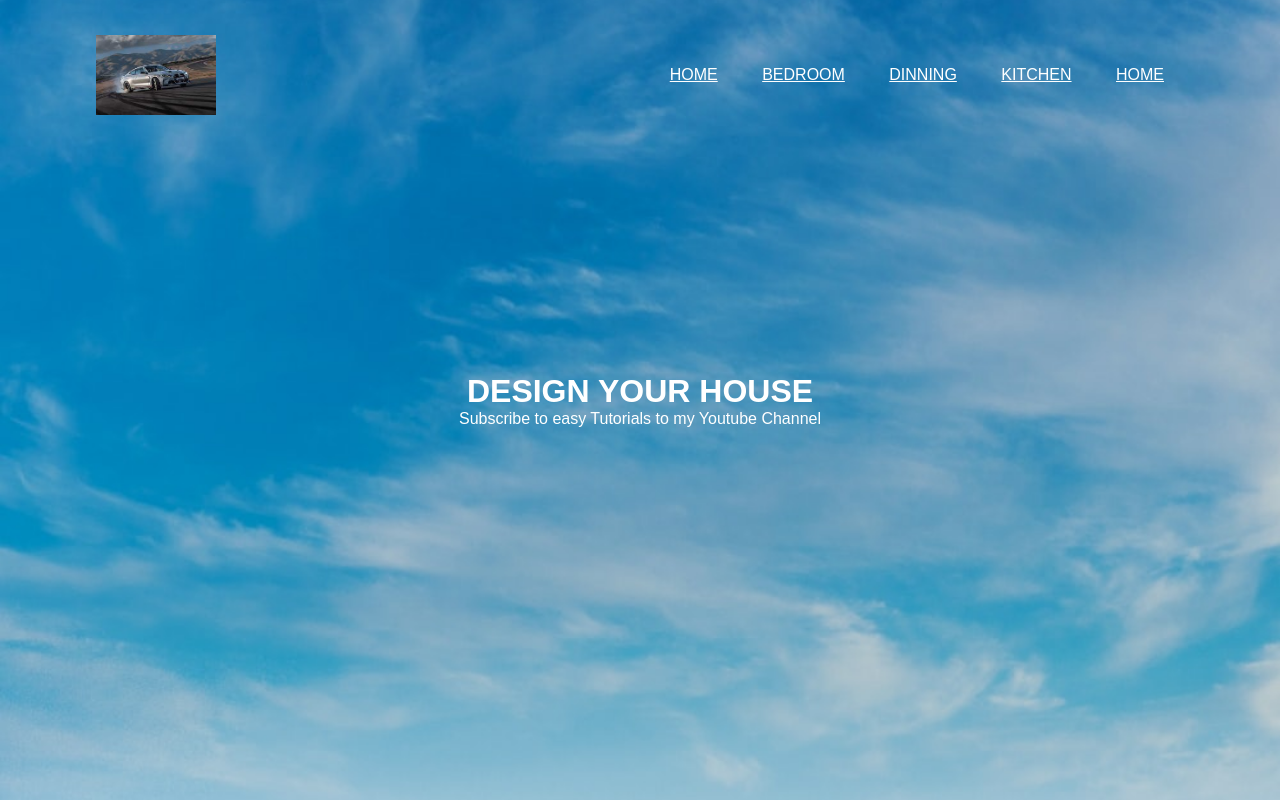
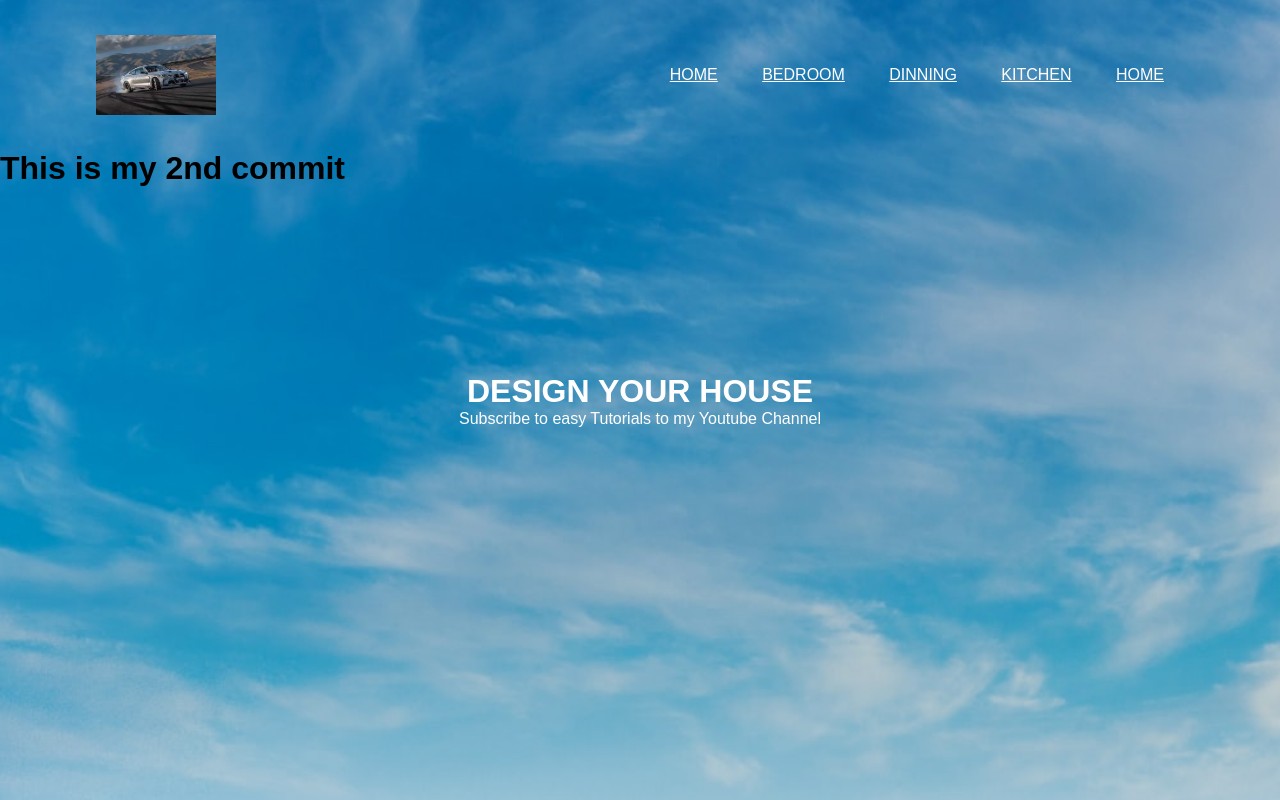
Before and after one commit to AbdullahiAbdulkadir/bedroom-webite, a plain HTML site: page index.html in a window 1280 px wide. Drawn offline with Linux system fonts and the light colour scheme.

Commit message:
addred h1 in index  file

```diff
--- a/index.html
+++ b/index.html
@@ -23,6 +23,7 @@
         <h1>DESIGN YOUR HOUSE</h1>
         <p>Subscribe to easy Tutorials to my Youtube Channel</p>
       </div>
+      <h1>This is my 2nd commit</h1>
     </div>
   </body>
 </html>
```
